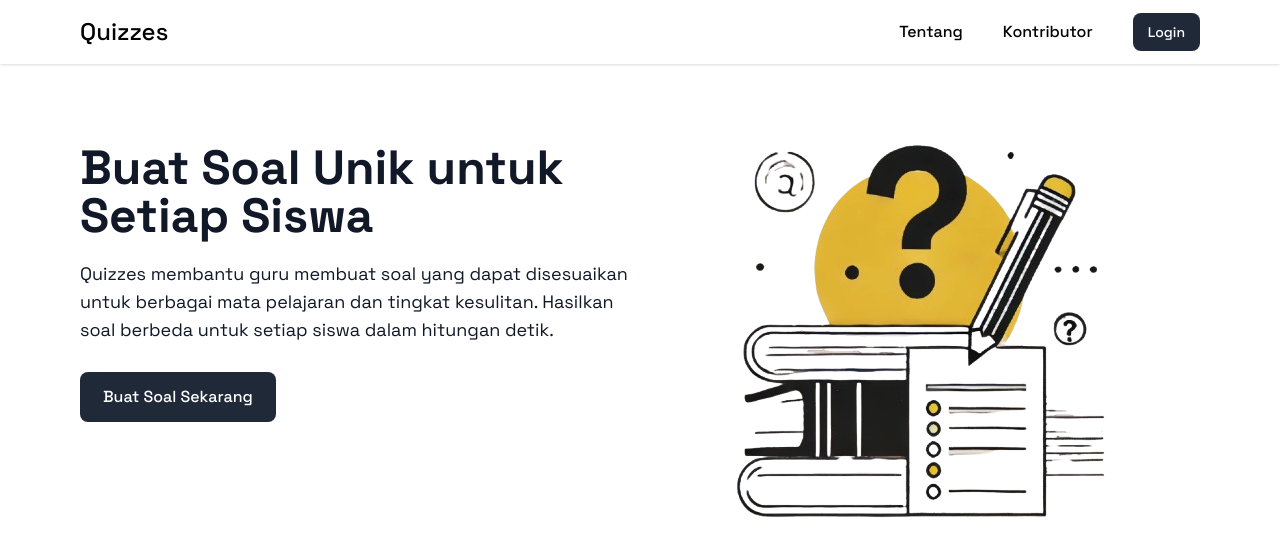
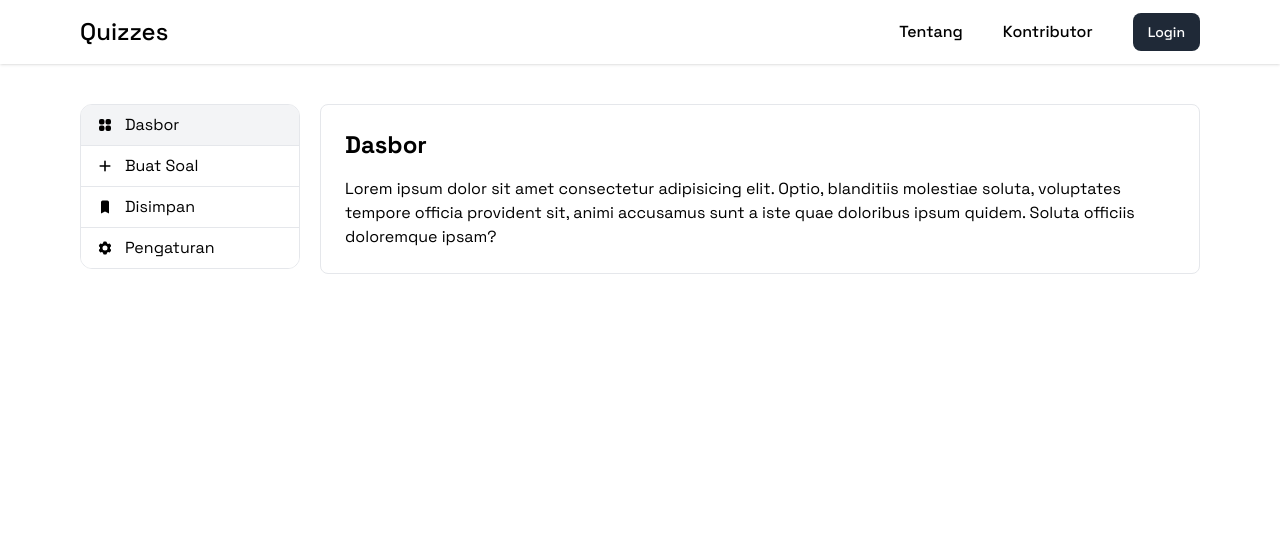
Before and after one commit to fachryluid/quizzes, a React (Vite) app: page /dashboard in a window 1280 px wide. Shown: the top 556 px of the page. Built offline with nearby package versions, Linux system fonts and the light colour scheme.

Commit message:
feat: setup dashboard pages

```diff
--- a/package.json
+++ b/package.json
@@ -12,7 +12,9 @@
   "dependencies": {
     "flowbite-react": "^0.10.2",
     "react": "^18.3.1",
-    "react-dom": "^18.3.1"
+    "react-dom": "^18.3.1",
+    "react-icons": "^5.3.0",
+    "react-router-dom": "^6.27.0"
   },
   "devDependencies": {
     "@eslint/js": "^9.11.1",
--- a/src/App.jsx
+++ b/src/App.jsx
@@ -1,23 +1,25 @@
-import { Button } from "flowbite-react";
-import heroImage from "./assets/images/hero.png";
+import { Route, Routes } from "react-router-dom";
 import Navbar from "./components/Navbar";
+import Home from "./pages/Home";
+import Dashboard from "./pages/dashboard/Dashboard";
+import DashboardLayout from "./pages/dashboard/Layout";
+import Quiz from "./pages/dashboard/Quiz";
+import Saved from "./pages/dashboard/Saved";
+import Settings from "./pages/dashboard/Settings";
 
 export default function App() {
   return (
     <>
       <Navbar />
-      <div className="flex px-5 sm:px-20 pt-20">
-        <div className="lg:basis-1/2 space-y-7">
-          <div className="space-y-5">
-            <h2 className="text-4xl sm:text-5xl font-bold text-gray-900">Buat Soal Unik untuk Setiap Siswa</h2>
-            <p className="text-normal sm:text-lg text-gray-900">Quizzes membantu guru membuat soal yang dapat disesuaikan untuk berbagai mata pelajaran dan tingkat kesulitan. Hasilkan soal berbeda untuk setiap siswa dalam hitungan detik.</p>
-          </div>
-          <Button color="dark" size="lg" className="font-medium">Buat Soal Sekarang</Button>
-        </div>
-        <div className="basis-1/2 hidden lg:flex justify-center">
-          <img src={heroImage} alt="Hero Image" />
-        </div>
-      </div>
+      <Routes>
+        <Route path="/" element={<Home />} />
+        <Route path="/dashboard/*" element={<DashboardLayout />}>
+          <Route index element={<Dashboard />} />
+          <Route path="quiz" element={<Quiz />} />
+          <Route path="saved" element={<Saved />} />
+          <Route path="settings" element={<Settings />} />
+        </Route>
+      </Routes>
     </>
   );
 }
--- a/src/main.jsx
+++ b/src/main.jsx
@@ -1,10 +1,13 @@
+import App from '@/App.jsx'
+import '@/assets/css/index.css'
 import { StrictMode } from 'react'
 import { createRoot } from 'react-dom/client'
-import App from '@/App.jsx'
-import '@/assets/css/index.css'
+import { BrowserRouter } from 'react-router-dom'
 
 createRoot(document.getElementById('root')).render(
   <StrictMode>
-    <App />
+    <BrowserRouter>
+      <App />
+    </BrowserRouter>
   </StrictMode>,
 )
--- /dev/null
+++ b/src/pages/Home.jsx
@@ -0,0 +1,21 @@
+import { Button } from "flowbite-react";
+import heroImage from "@/assets/images/hero.png";
+
+export default function Home() {
+  return (
+    <>
+      <div className="flex px-5 sm:px-20 pt-20">
+        <div className="lg:basis-1/2 space-y-7">
+          <div className="space-y-5">
+            <h2 className="text-4xl sm:text-5xl font-bold text-gray-900">Buat Soal Unik untuk Setiap Siswa</h2>
+            <p className="text-normal sm:text-lg text-gray-900">Quizzes membantu guru membuat soal yang dapat disesuaikan untuk berbagai mata pelajaran dan tingkat kesulitan. Hasilkan soal berbeda untuk setiap siswa dalam hitungan detik.</p>
+          </div>
+          <Button color="dark" size="lg" className="font-medium">Buat Soal Sekarang</Button>
+        </div>
+        <div className="basis-1/2 hidden lg:flex justify-center">
+          <img src={heroImage} alt="Hero Image" />
+        </div>
+      </div>
+    </>
+  )
+};
--- /dev/null
+++ b/src/pages/dashboard/Dashboard.jsx
@@ -0,0 +1,8 @@
+export default function Dashboard() {
+  return (
+    <>
+      <h5 className="text-2xl font-bold">Dasbor</h5>
+      <p>Lorem ipsum dolor sit amet consectetur adipisicing elit. Optio, blanditiis molestiae soluta, voluptates tempore officia provident sit, animi accusamus sunt a iste quae doloribus ipsum quidem. Soluta officiis doloremque ipsam?</p>
+    </>
+  );
+};
--- /dev/null
+++ b/src/pages/dashboard/Layout.jsx
@@ -0,0 +1,54 @@
+import { Card } from "flowbite-react";
+import { HiBookmark, HiPlus } from "react-icons/hi";
+import { HiCog6Tooth, HiSquares2X2 } from "react-icons/hi2";
+import { NavLink, Outlet } from "react-router-dom";
+
+const links = [
+  {
+    label: 'Dasbor',
+    href: '/dashboard',
+    icon: <HiSquares2X2 />
+  },
+  {
+    label: 'Buat Soal',
+    href: '/dashboard/quiz',
+    icon: <HiPlus />
+  },
+  {
+    label: 'Disimpan',
+    href: '/dashboard/saved',
+    icon: <HiBookmark />
+  },
+  {
+    label: 'Pengaturan',
+    href: '/dashboard/settings',
+    icon: <HiCog6Tooth />
+  },
+];
+
+export default function Layout() {
+  return (
+    <>
+      <div className="flex gap-5 px-5 sm:px-20 pt-10">
+        <div className="basis-1/5 flex flex-col h-fit border rounded-xl overflow-hidden">
+          {links.map((link, idx) =>
+            <NavLink
+              key={idx}
+              to={link.href}
+              end
+              className={({ isActive }) =>
+                `${idx > 0 ? 'border-t' : ''} ${isActive ? 'bg-gray-100' : 'bg-white'} flex items-center space-x-3 py-2 px-4`
+              }
+            >
+              {link.icon}
+              <span>{link.label}</span>
+            </NavLink>
+          )}
+        </div>
+        <Card className="basis-4/5 shadow-none">
+          <Outlet />
+        </Card>
+      </div>
+    </>
+  );
+}
--- /dev/null
+++ b/src/pages/dashboard/Quiz.jsx
@@ -0,0 +1,8 @@
+export default function Quiz() {
+  return (
+    <>
+      <h5 className="text-2xl font-bold">Buat Soal</h5>
+      <p>Lorem ipsum dolor sit amet consectetur adipisicing elit. Optio, blanditiis molestiae soluta, voluptates tempore officia provident sit, animi accusamus sunt a iste quae doloribus ipsum quidem. Soluta officiis doloremque ipsam?</p>
+    </>
+  );
+};
--- /dev/null
+++ b/src/pages/dashboard/Saved.jsx
@@ -0,0 +1,8 @@
+export default function Saved() {
+  return (
+    <>
+      <h5 className="text-2xl font-bold">Disimpan</h5>
+      <p>Lorem ipsum dolor sit amet consectetur, adipisicing elit. Maxime, sint? Aut pariatur modi voluptatem ullam possimus, minima minus aperiam dicta magnam molestiae adipisci corporis facere, officia doloremque nulla, iste laudantium!</p>
+    </>
+  );
+};
--- /dev/null
+++ b/src/pages/dashboard/Settings.jsx
@@ -0,0 +1,9 @@
+export default function Settings() {
+  return (
+    <>
+      <h5 className="text-2xl font-bold">Pengaturan</h5>
+      <p>Lorem ipsum dolor sit amet consectetur, adipisicing elit. Cumque sit, voluptates rem maiores odio, distinctio quo, beatae porro aliquid molestiae at est deserunt dicta eos hic! Porro dolorum rem voluptatem!</p>
+      <p>Lorem ipsum dolor sit amet consectetur, adipisicing elit. Cumque sit, voluptates rem maiores odio, distinctio quo, beatae porro aliquid molestiae at est deserunt dicta eos hic! Porro dolorum rem voluptatem!</p>
+    </>
+  );
+};
```
Also changed, not shown: 1 other file (tests, documents, lock files or other folders).
